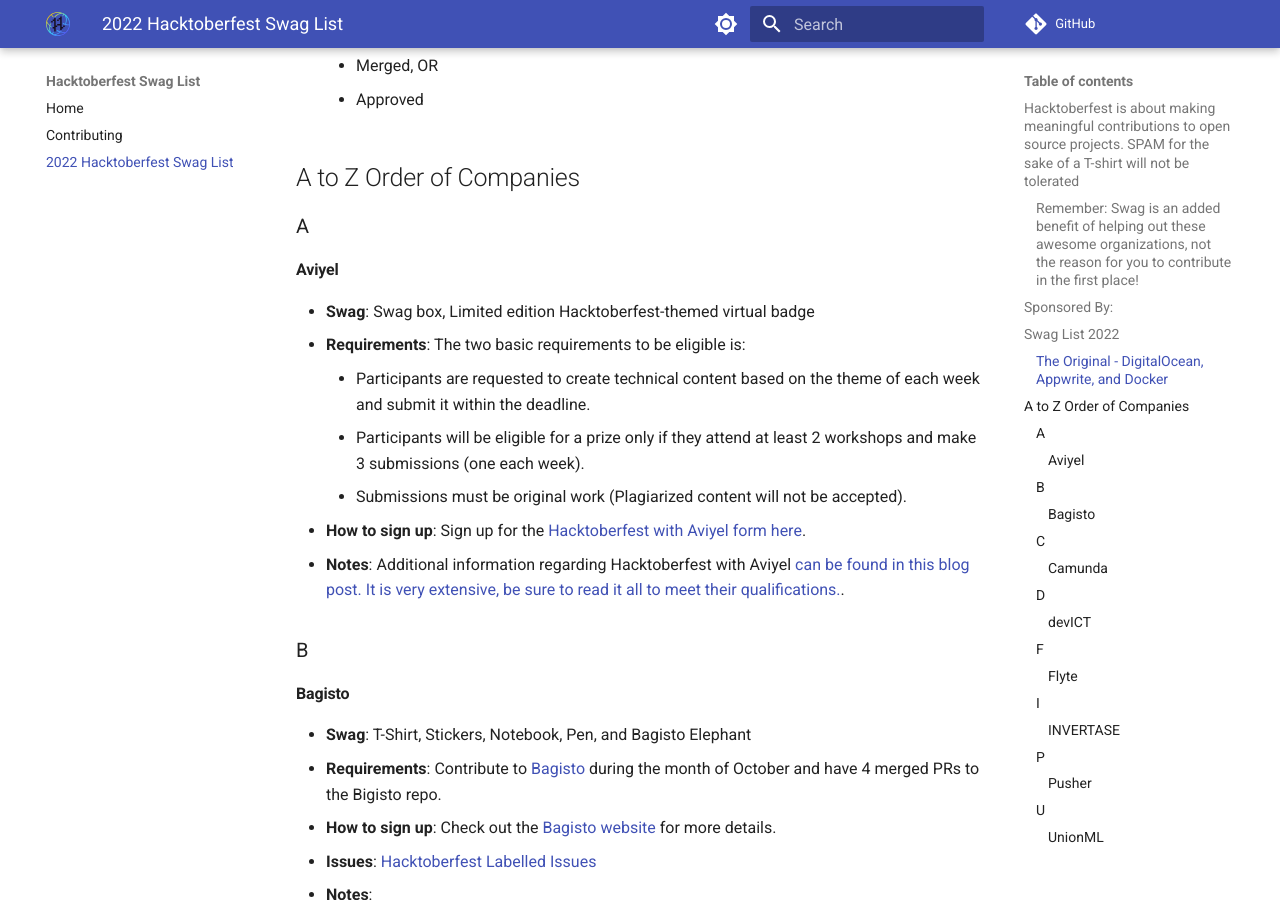
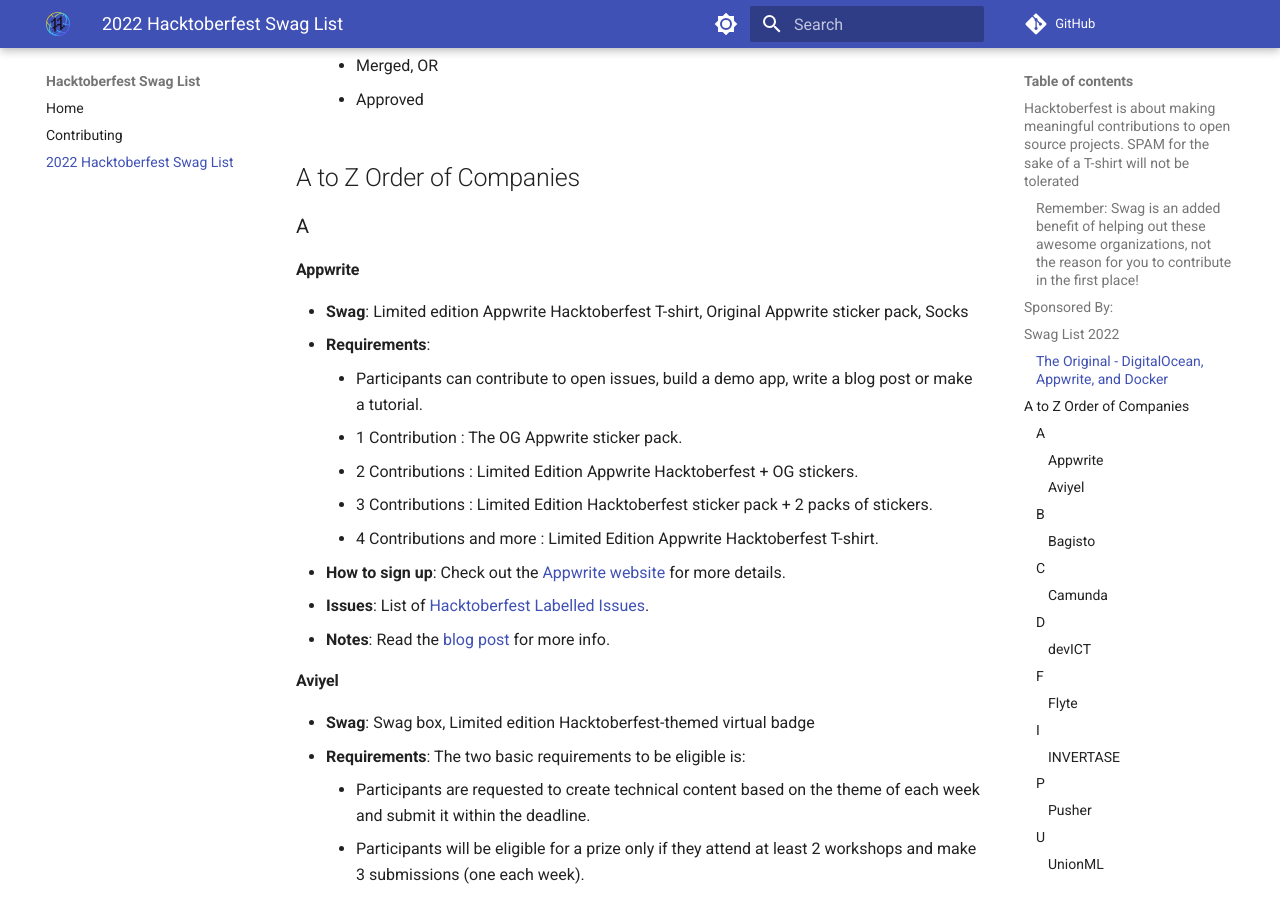
Before and after one commit to crweiner/hacktoberfest-swag-list, an MkDocs documentation site: the page built from docs/list.md, in a window 1280 px wide and 900 px high, scrolled down 1287 px. Built offline with MkDocs 1.6.1 and Material for MkDocs 9.7.7, drawn with Linux system fonts in a browser that asks for light colours; comment, search, counter and statistics services are not loaded.

Commit message:
add Appwrite

```diff
--- a/docs/list.md
+++ b/docs/list.md
@@ -36,6 +36,19 @@
 ## A to Z Order of Companies
 
 ### A
+
+#### **Appwrite**
+
+- **Swag**: Limited edition Appwrite Hacktoberfest T-shirt, Original Appwrite sticker pack, Socks
+- **Requirements**:
+    - Participants can contribute to open issues, build a demo app, write a blog post or make a tutorial.
+    - 1 Contribution : The OG Appwrite sticker pack.
+    - 2 Contributions : Limited Edition Appwrite Hacktoberfest + OG stickers.
+    - 3 Contributions : Limited Edition Hacktoberfest sticker pack + 2 packs of stickers.
+    - 4 Contributions and more : Limited Edition Appwrite Hacktoberfest T-shirt.
+- **How to sign up**: Check out the [Appwrite website](https://hacktoberfest.appwrite.io/) for more details.
+- **Issues**: List of [Hacktoberfest Labelled Issues](https://github.com/search?q=org%3Aappwrite+org%3Autopia-php+org%3Aopen-runtimes+label%3Ahacktoberfest+created%3A%3E2021-01-01+state%3Aopen&type=issues&s=updated&o=asc).
+- **Notes**: Read the [blog post](https://appwrite.io/hacktoberfest) for more info.
 
 #### **Aviyel**
 
```
